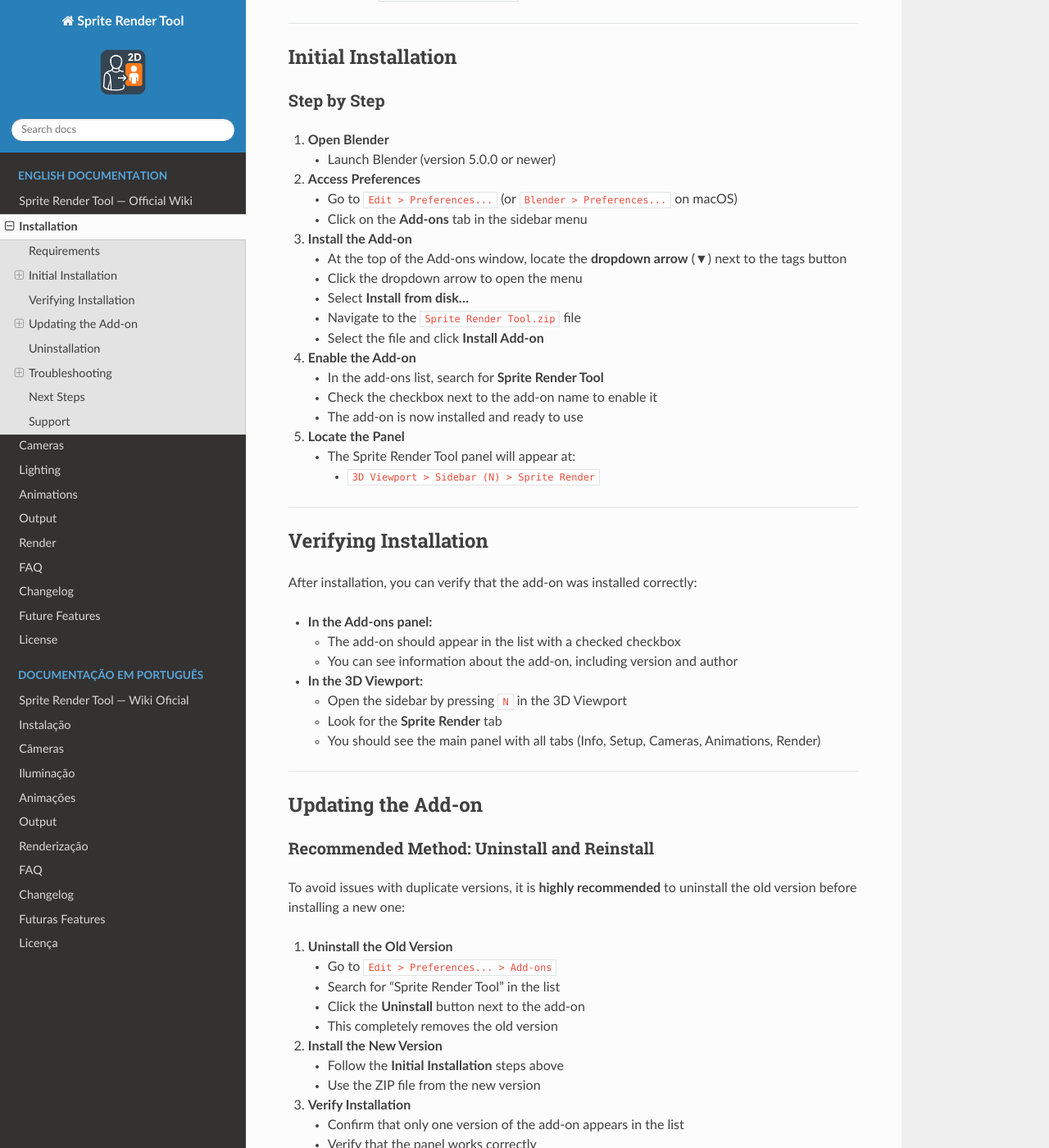
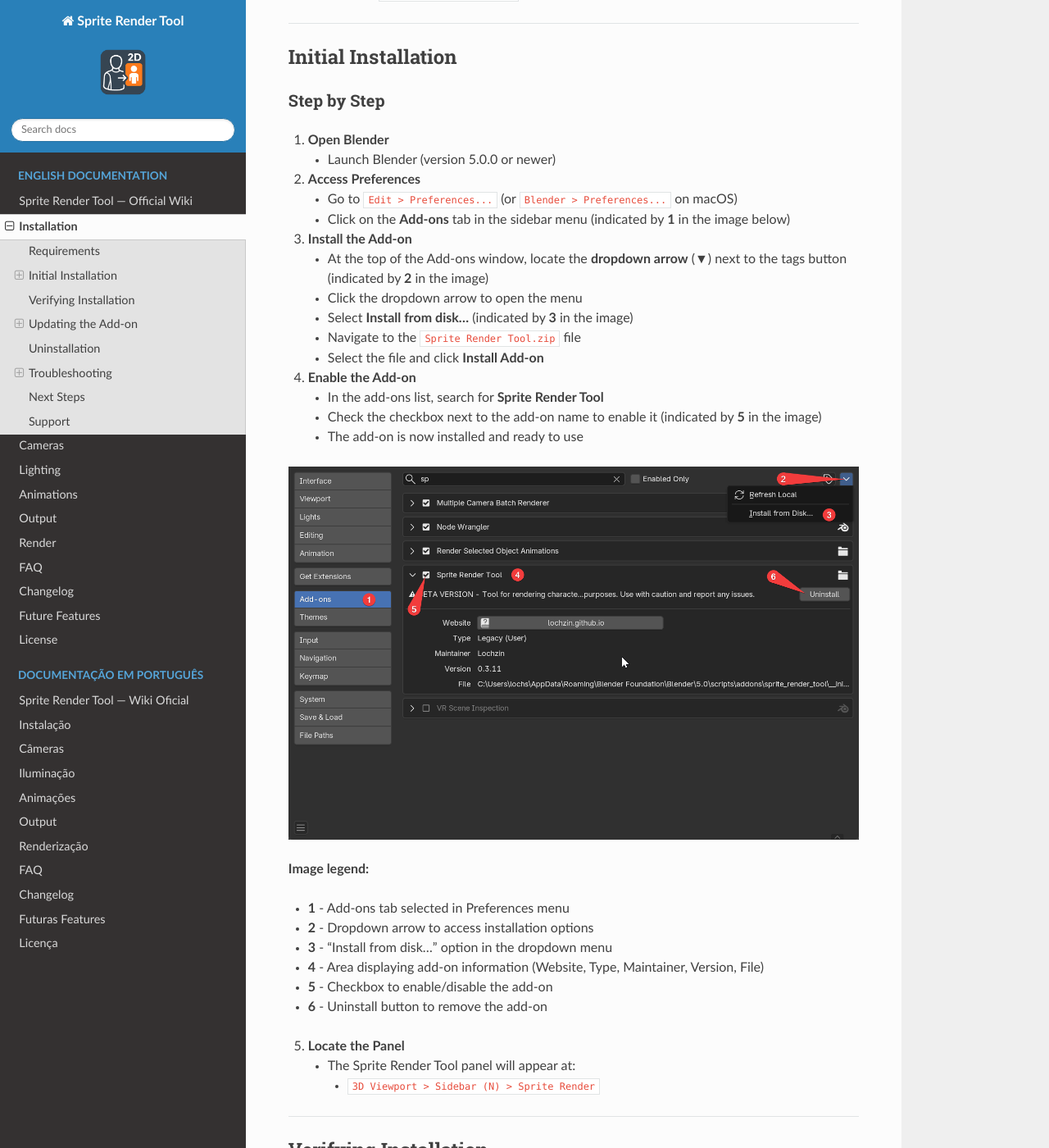
Before and after one commit to Lochzin/Sprite-Render-Tool-Wiki, a Sphinx documentation site: the page built from docs/en/Installation.md, in a window 1280 px wide and 1400 px high, scrolled down 358 px. Shown: the whole window at 82% size. Built offline with Sphinx 7.4.7 and the Read the Docs theme 3.1.0, drawn with Linux system fonts in a browser that asks for light colours.

Commit message:
Installation image

```diff
--- a/docs/en/Installation.md
+++ b/docs/en/Installation.md
@@ -20,19 +20,29 @@
 
 2. **Access Preferences**
    - Go to `Edit > Preferences...` (or `Blender > Preferences...` on macOS)
-   - Click on the **Add-ons** tab in the sidebar menu
+   - Click on the **Add-ons** tab in the sidebar menu (indicated by **1** in the image below)
 
 3. **Install the Add-on**
-   - At the top of the Add-ons window, locate the **dropdown arrow** (▼) next to the tags button
+   - At the top of the Add-ons window, locate the **dropdown arrow** (▼) next to the tags button (indicated by **2** in the image)
    - Click the dropdown arrow to open the menu
-   - Select **Install from disk...**
+   - Select **Install from disk...** (indicated by **3** in the image)
    - Navigate to the `Sprite Render Tool.zip` file
    - Select the file and click **Install Add-on**
 
 4. **Enable the Add-on**
    - In the add-ons list, search for **Sprite Render Tool**
-   - Check the checkbox next to the add-on name to enable it
+   - Check the checkbox next to the add-on name to enable it (indicated by **5** in the image)
    - The add-on is now installed and ready to use
+
+![Add-ons Preferences](/_static/images/SRT_AddonPref.png)
+
+**Image legend:**
+- **1** - Add-ons tab selected in Preferences menu
+- **2** - Dropdown arrow to access installation options
+- **3** - "Install from disk..." option in the dropdown menu
+- **4** - Area displaying add-on information (Website, Type, Maintainer, Version, File)
+- **5** - Checkbox to enable/disable the add-on
+- **6** - Uninstall button to remove the add-on
 
 5. **Locate the Panel**
    - The Sprite Render Tool panel will appear at:
```
Also changed, not shown: docs/pt/Installation.md (+14 -4 lines), docs/_static/images/SRT_AddonPref.png (added).
